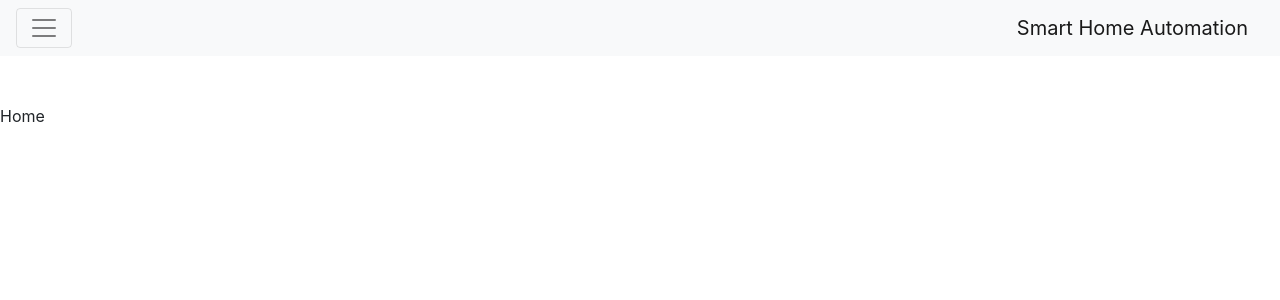
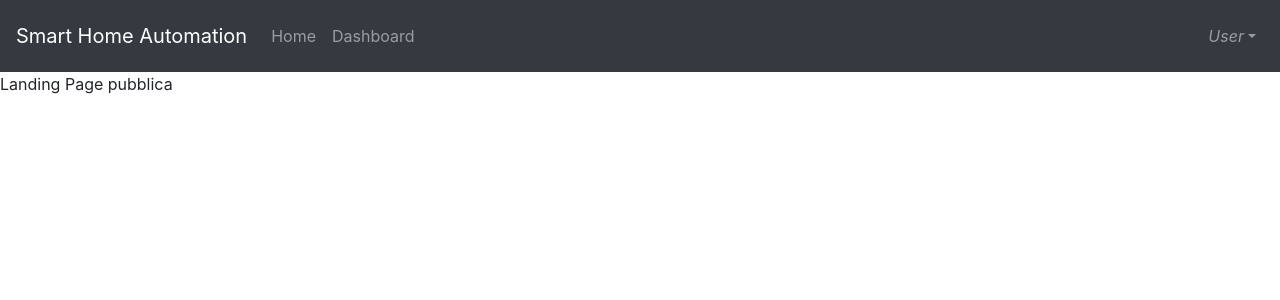
Before and after one commit to avivace/sha, a Vue app in the folder frontend/: page / in a window 1280 px wide. Shown: the top 300 px of the page. Built offline with nearby package versions, Linux system fonts and the light colour scheme; sample sign-in values are in the browser's storage.

Commit message:
Initial work on the frontend. Dark navbar and when logged show additional button

```diff
--- a/frontend/src/components/Header.vue
+++ b/frontend/src/components/Header.vue
@@ -1,9 +1,11 @@
 <template>
-  <b-navbar toggleable type="light" variant="light" class="mb-5">
-    <b-navbar-toggle target="nav_text_collapse"></b-navbar-toggle>
-    <b-navbar-brand>Smart Home Automation</b-navbar-brand>
+  <div>
+    <b-navbar toggleable="lg" type="dark" variant="dark">
+    <b-navbar-brand href="#">Smart Home Automation</b-navbar-brand>
 
-    <b-collapse is-nav id="nav_text_collapse">
+    <b-navbar-toggle target="nav-collapse"></b-navbar-toggle>
+
+    <b-collapse id="nav-collapse" is-nav>
       <b-navbar-nav>
         <b-nav-text>
           <router-link to="/" class="nav-link">Home</router-link>
@@ -16,14 +18,22 @@
         </b-nav-text>
       </b-navbar-nav>
 
-      <b-navbar-nav v-if="isAuth" class="ml-auto">
-        <b-nav-item-dropdown text="" right>
-          <b-dropdown-item href="#">Account</b-dropdown-item>
-          <b-dropdown-item href="#" @click="onLogout">Logout</b-dropdown-item>
+      <!-- Right aligned nav items -->
+      <b-navbar-nav class="ml-auto">
+
+
+        <b-nav-item-dropdown right v-if="isAuth">
+          <!-- Using 'button-content' slot -->
+          <template slot="button-content"><em>User</em></template>
+          <!--<b-dropdown-item href="#">Profile</b-dropdown-item>-->
+          <b-dropdown-item href="#" @click="onLogout">Sign Out</b-dropdown-item>
         </b-nav-item-dropdown>
       </b-navbar-nav>
     </b-collapse>
   </b-navbar>
+
+
+</div>
 </template>
 
 <script>
--- a/frontend/src/views/Dashboard.vue
+++ b/frontend/src/views/Dashboard.vue
@@ -1,11 +1,42 @@
 <template>
-	<div class="container">
-		Dashboard
+	<div>
+		<center>
+			<b-button v-b-modal.modal-1>Aggiungi Dispositivo</b-button>
+		</center>
+		<b-modal id="modal-1" title="Aggiungi Dispositivo">
+			<b-form @submit="onSubmit" @reset="onReset">
+			<b-form-group
+				id="input-group-1"
+				label="Nome:"
+				label-for="input-1"
+			>
+			<b-form-input id="input-2" v-model="form.namel"></b-form-input>
+			</b-form-group>
+						<b-form-group
+				id="input-group-2"
+				label="Descrizione:"
+				label-for="input-2"
+			>
+				<b-form-input id="input-2" v-model="form.descrizione"></b-form-input>
+			</b-form-group>
+
+		</b-form>
+		</b-modal>
 	</div>
 </template>
 
 <script>
-	export default {
+export default {
+	data() {
+		return {
 
+			form: {
+				name: '',
+				description: '',
+				pin: '',
+				type: ''
+			}
+		};
 	}
+};
 </script>
--- a/frontend/src/views/Home.vue
+++ b/frontend/src/views/Home.vue
@@ -1,10 +1,9 @@
 <template>
 	<div>
-		Home
+		Landing Page pubblica
 	</div>
 </template>
 
 <script>
-	export default {
-	}
+export default { }
 </script>
```
Also changed, not shown: 1 other file (tests, documents, lock files or other folders).
